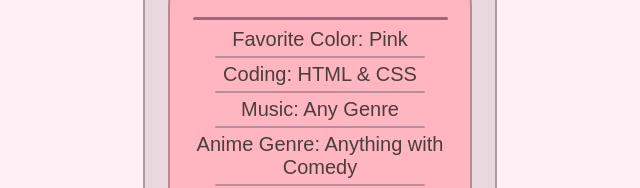
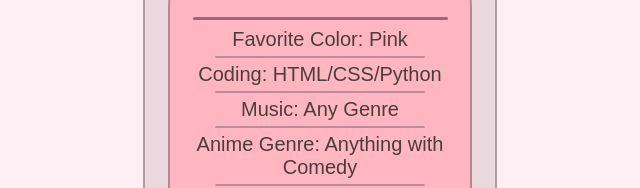
Before and after one commit to MikoJoestar/MikoJoestar.github.io, a plain HTML site: page en.html in a window 1280 px wide. Shown: the part 745-933 px from the top of the page, 320-960 px from the left. Drawn offline with Linux system fonts and the light colour scheme.

Commit message:
Modify interests and coding languages in en.html
Updated interests and coding languages in the HTML file.

```diff
--- a/en.html
+++ b/en.html
@@ -42,7 +42,7 @@
             <hr>
             <p>Favorite Color: Pink</p>
             <hr class="trace">
-            <p>Coding: HTML & CSS</p>
+            <p>Coding: HTML/CSS/Python</p>
             <hr class="trace">
             <p>Music: Any Genre</p>
             <hr class="trace">
```
